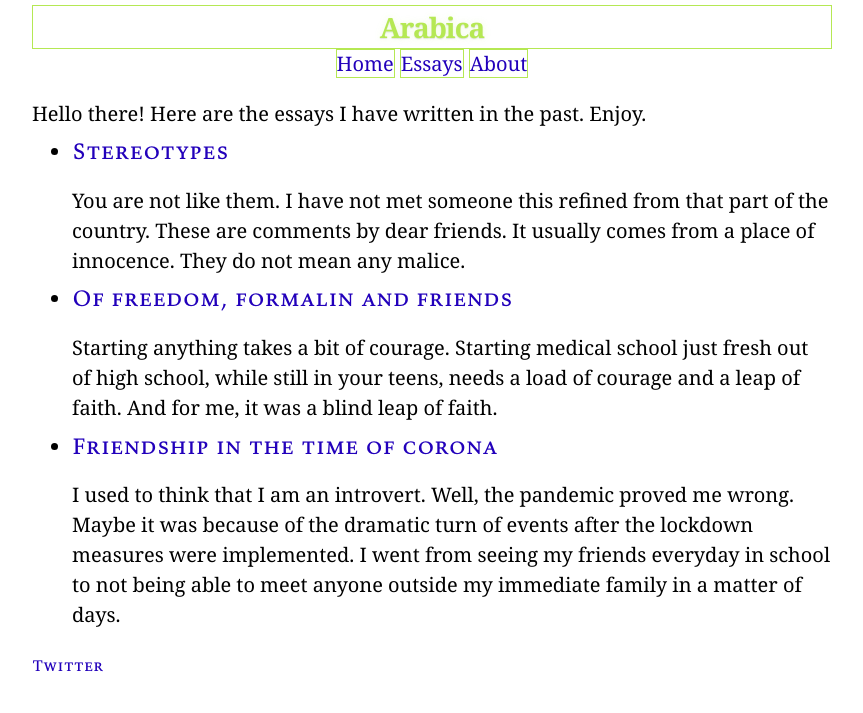
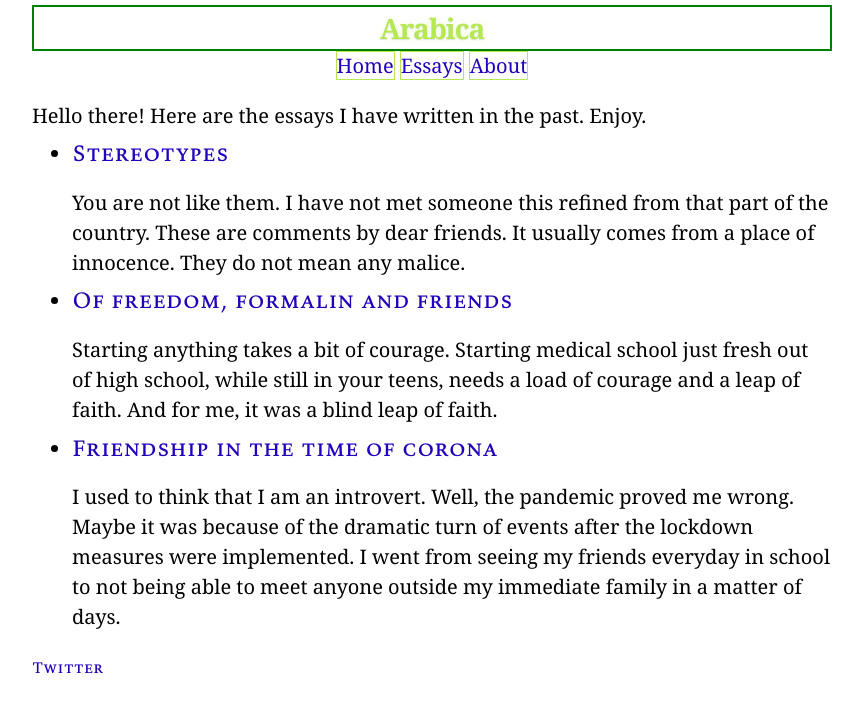
Before and after one commit to habasweiny/habasweiny.github.io, a Jekyll site: the page built from index.html, in a window 1280 px wide. Shown: the top 713 px of the page, without its empty margins (208-1071 px from the left). Built offline with Jekyll 4.4.1, drawn with Linux system fonts in a browser that asks for light colours.

Commit message:
Update main.scss

```diff
--- a/_sass/main.scss
+++ b/_sass/main.scss
@@ -270,7 +270,7 @@ header h1 {
                0 0 5px rgba(181, 232, 83, 0.1),
                0 0 10px rgba(181, 232, 83, 0.1);
   letter-spacing: -1px;
-  border:  1px solid #b5e853;
+  border:  2px solid green;
  }
 #a-title {
   text-decoration: none;
```
